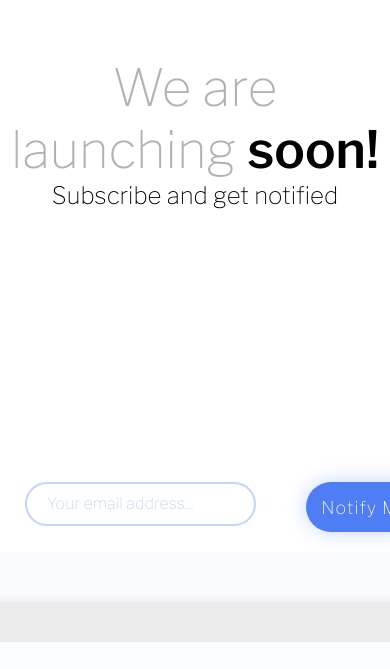
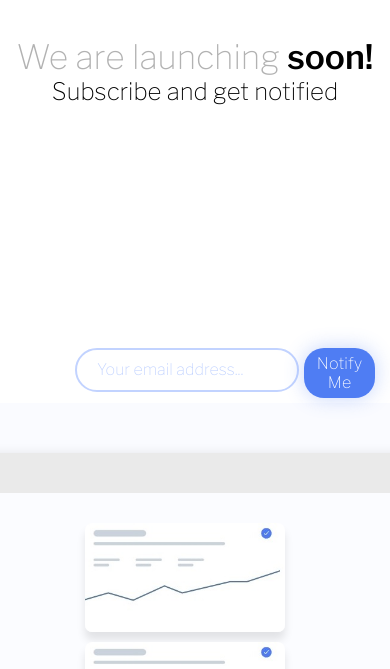
Before and after one commit to Patriciacavalcantte/ping, a plain HTML site: page index.html in a window 390 px wide. Shown: the part 113-782 px from the top of the page. Drawn offline with nearby package versions, Linux system fonts and the light colour scheme.

Commit message:
Add files via upload

```diff
--- a/css/conteudo-grid/conteudo-grid.css
+++ b/css/conteudo-grid/conteudo-grid.css
@@ -93,12 +93,30 @@ main {
   padding: 0.1px;
   border-radius: 5px;
 }
-
-
+/*mobile*/
 
 @media (max-width: 600px) {
+  .menu {
+    display: flex;
+    justify-content: center;
+    flex-direction: column;
+    text-align: center;
+    margin: 0 auto;
+    background: #fff;
+    max-width: 600px;
+    text-align: center;
+    margin-bottom: 20px;
+  }
+  .estilo-h1{
+    padding-top: 40px;
+    color: #b2b2b2;
+    font-family: 'Libre Franklin', sans-serif;
+    font-size: 2.1rem;
+    font-weight: 400;
+  }
+
   form {
-    padding: 20px;
+    padding: 10px;
     display: flex;
     width: 700px;
     position: relative;
@@ -106,7 +124,7 @@ main {
   }
   form input[type="email"] {
     height: 40px;
-    width: 300px;
+    width: 200px;
     border-radius: 50px;
     padding-left: 20px;
     border: 2px solid hsl(223, 100%, 88%);
@@ -116,25 +134,25 @@ main {
   }
   form button[type="submit"] {
     background-color: hsl(223, 87%, 63%);
-    width: 50%;
+    width: 25%;
     height: 50px;
     border: none;
-    border-radius: 50px;
+    border-radius: 20px;
     color: white;
-    font-size: 1.1rem;
+    font-size: 1rem;
     font-weight: 300;
     font-family: 'Libre Franklin', sans-serif;
-    letter-spacing: 1.1px;
+    letter-spacing: 0.1px;
     box-shadow: 0px 0px 20px hsla(223, 87%, 63%, 0.32);
     cursor: pointer;
     outline: none;
   }
   form {
-    padding: 20px;
+    padding: 5px;
     display: flex;
-    width: 400px;
+    width: 300px;
     position: relative;
-    gap: 50px;
+    gap: 5px;
   }
   .grid {
     margin: 0 auto;
```
